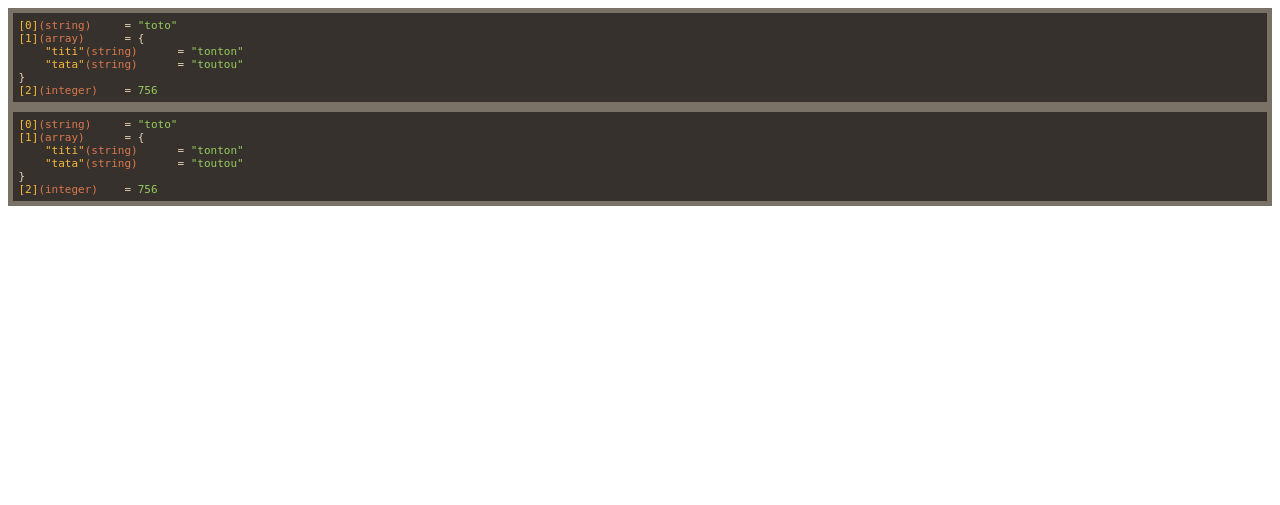
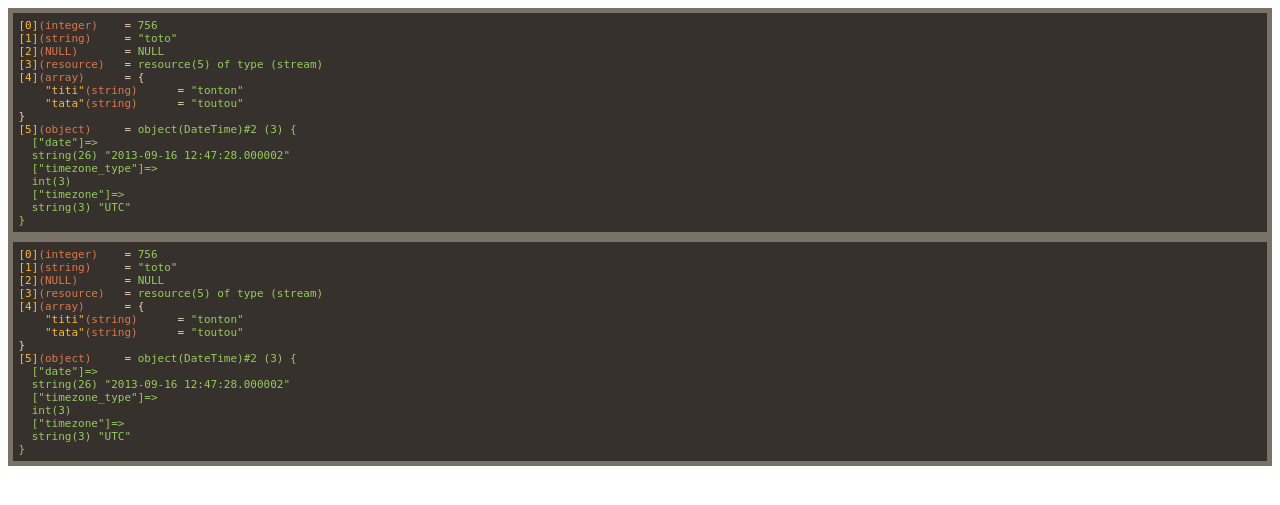
Before and after one commit to yosko/easydump, a PHP site: page / in a window 1280 px wide. Shown: the top 505 px of the page. Run offline with PHP 8.4, Linux system fonts and the light colour scheme.

Commit message:
v0.3 - handle resources & null types + trim unnecessary newlines from var_dump + 'prepare' for unknown type (not sure how to test it anyway) + enhanced the test file to show more variable types

```diff
--- a/easydump.php
+++ b/easydump.php
@@ -5,7 +5,7 @@
  * the functions d() and dd() where inspired Kint
  *
  * @author      Yosko <contact@yosko.net>
- * @version     0.2
+ * @version     0.3
  * @copyright   none: free and opensource
  * @link        http://www.yosko.net/
  */
@@ -57,16 +57,24 @@ class EasyDump {
             echo "}\r\n";
         } else {
             echo '<span style="color:#95CC5E;">';
-            if(is_object($value)) {
+            if(is_object($value) || is_resource($value)) {
+                ob_start();
                 var_dump($value);
+                $result = ob_get_clean();
+                //trim the var_dump because EasyDump already handle the newline after dump
+                echo trim($result);
             } elseif(is_array($value)) {
                 echo serialize($value);
             } elseif(is_string($value)) {
                 echo '"'.htmlentities($value).'"';
             } elseif(is_bool($value)) {
                 echo $value?'true':'false';
+            } elseif(is_null($value)) {
+                echo 'NULL';
+            } elseif(is_numeric($value)) {
+                echo $value;
             } else {
-                echo $value;
+                echo 'N/A';
             }
             echo "</span>\r\n";
         }
--- a/index.php
+++ b/index.php
@@ -3,19 +3,21 @@
 require_once( 'easydump.php');
 
 $var1 = "toto";
-$var2 = array(
+$var2 = opendir('.');
+$var3 = array(
     'titi' => 'tonton',
     'tata' => 'toutou',
 );
+$var4 = new DateTime();
 
 
-EasyDump::debug($var1, $var2, 756);
+EasyDump::debug(756, $var1, null, $var2, $var3, $var4);
 // or simply:
-//d($var1, $var2, 756);
+//d(756, $var1, null, $var2, $var3, $var4);
 
 //immediatly stop the script after the dump:
-EasyDump::debugExit($var1, $var2, 756);
+EasyDump::debugExit(756, $var1, null, $var2, $var3, $var4);
 // or simply:
-//de($var1, $var2, 756);
+//de(756, $var1, null, $var2, $var3, $var4);
 
 ?>
```
